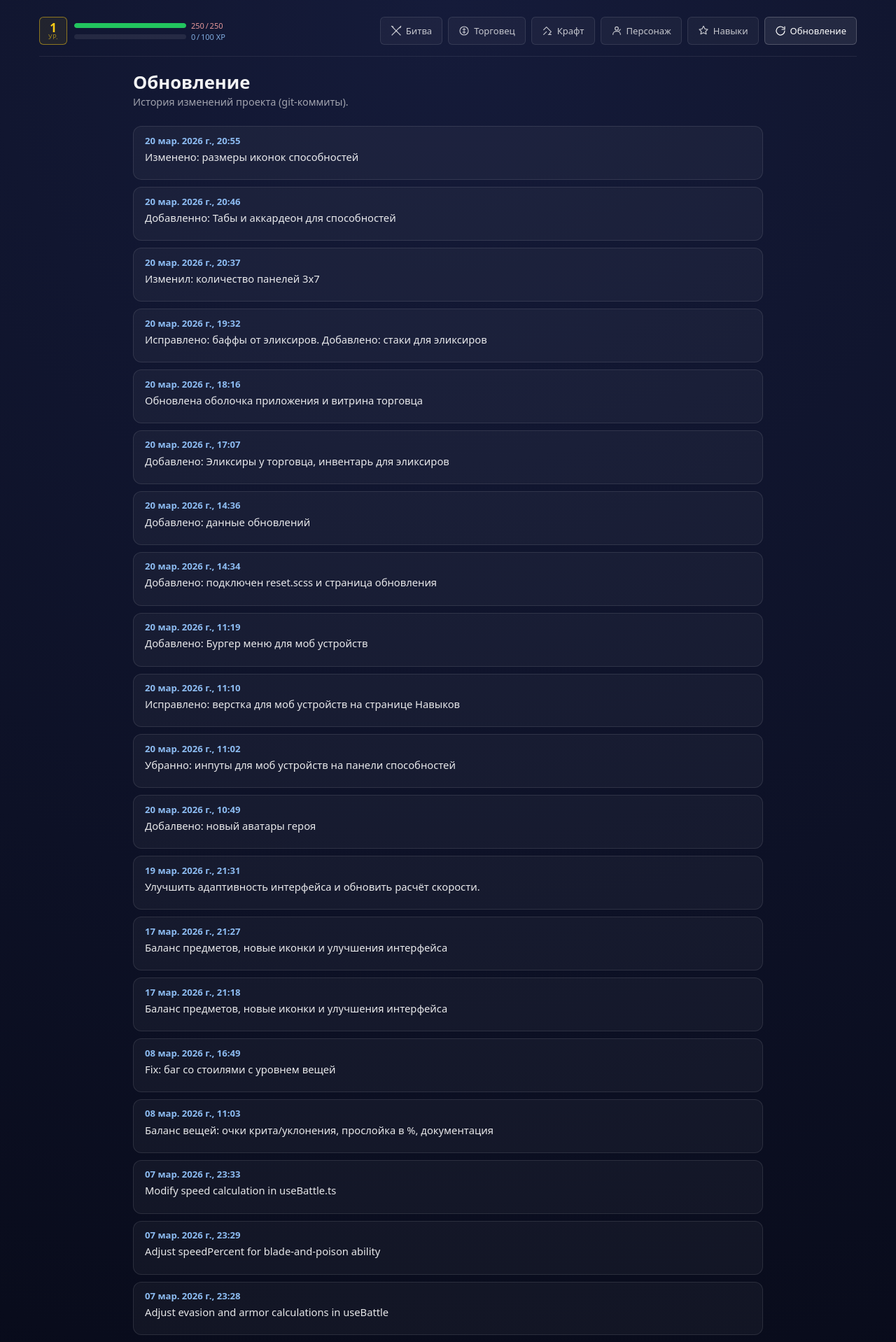
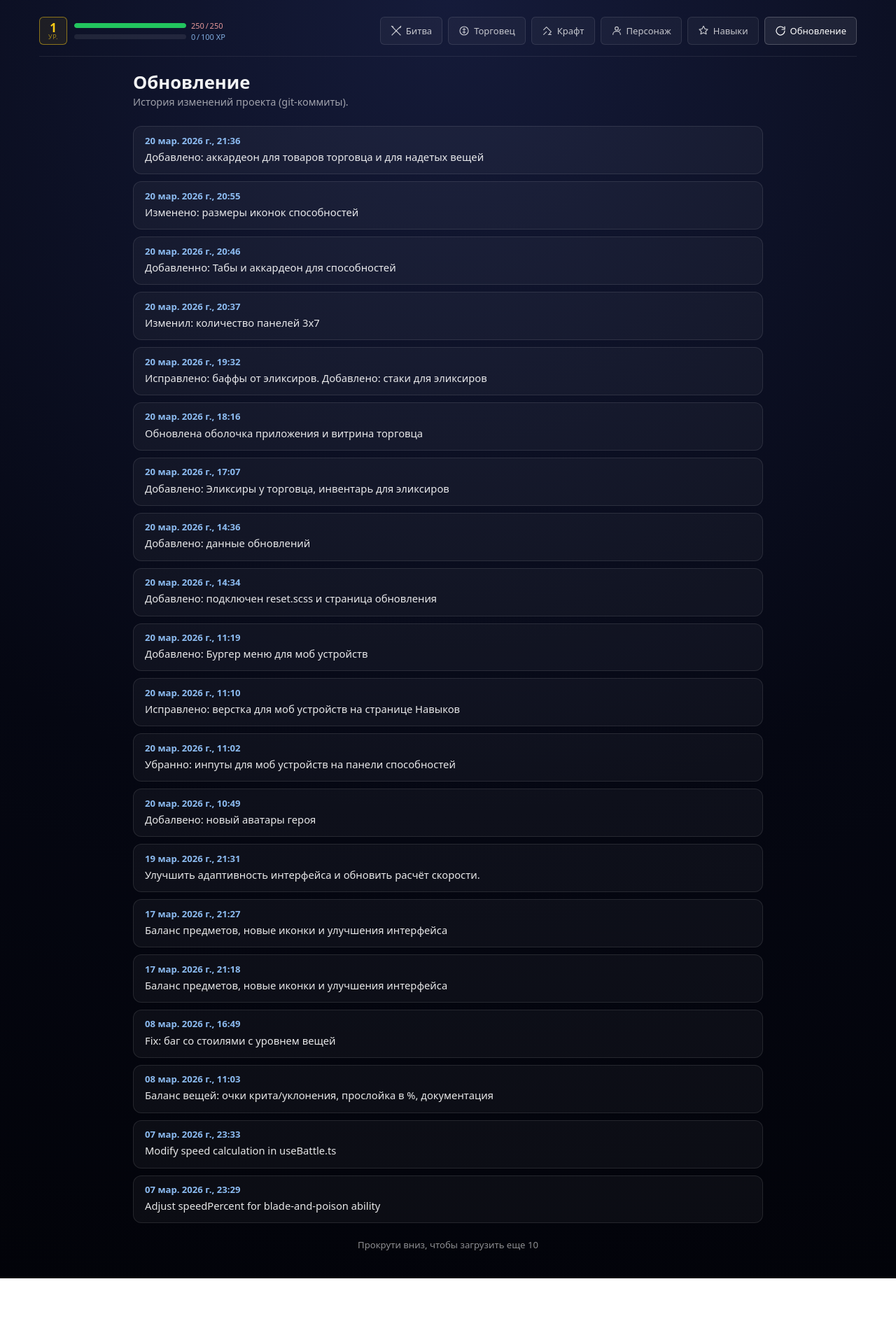
Before and after one commit to Ncomest/pve, a Vue app: page /update in a window 1280 px wide. Shown: the top 1918 px of the page at 70% size. After the commit the page ends 1827 px from the top, so only its background shows below. Built offline with nearby package versions, Linux system fonts and the light colour scheme.

Commit message:
Добавлено: скрол при пролистывании старницы обоновления

```diff
--- a/src/pages/Update/UpdatePage.vue
+++ b/src/pages/Update/UpdatePage.vue
@@ -1,16 +1,20 @@
 <script setup lang="ts">
-import { computed } from "vue";
+import { computed, onBeforeUnmount, onMounted, ref } from "vue";
 import commitsData from "@/pages/Update/commits.json";
 
 interface CommitEntry {
-  hash: string;
-  shortHash: string;
+  hash?: string;
+  shortHash?: string;
   date: string;
-  author: string;
+  author?: string;
   message: string;
 }
 
 const commitsRaw = commitsData as CommitEntry[];
+const COMMITS_PAGE_SIZE = 10;
+const visibleCount = ref(COMMITS_PAGE_SIZE);
+const loadMoreTrigger = ref<HTMLElement | null>(null);
+let observer: IntersectionObserver | null = null;
 
 const commits = computed(() =>
   commitsRaw.map((commit) => ({
@@ -19,6 +23,14 @@ const commits = computed(() =>
     message: (commit.message ?? "").replace(/^\uFEFF/, ""),
   })),
 );
+
+const visibleCommits = computed(() => commits.value.slice(0, visibleCount.value));
+const hasMoreCommits = computed(() => visibleCount.value < commits.value.length);
+
+function loadMoreCommits(): void {
+  if (!hasMoreCommits.value) return;
+  visibleCount.value += COMMITS_PAGE_SIZE;
+}
 
 function formatDate(iso: string): string {
   const date = new Date(iso);
@@ -31,6 +43,30 @@ function formatDate(iso: string): string {
     minute: "2-digit",
   });
 }
+
+onMounted(() => {
+  if (!loadMoreTrigger.value) return;
+
+  observer = new IntersectionObserver(
+    (entries) => {
+      const [entry] = entries;
+      if (!entry?.isIntersecting) return;
+      loadMoreCommits();
+    },
+    {
+      root: null,
+      rootMargin: "120px 0px",
+      threshold: 0,
+    },
+  );
+
+  observer.observe(loadMoreTrigger.value);
+});
+
+onBeforeUnmount(() => {
+  observer?.disconnect();
+  observer = null;
+});
 </script>
 
 <template>
@@ -39,14 +75,21 @@ function formatDate(iso: string): string {
     <p class="update-page__subtitle">История изменений проекта (git-коммиты).</p>
 
     <section class="update-page__list">
-      <article v-for="commit in commits" :key="commit.hash" class="update-card">
+      <article
+        v-for="(commit, index) in visibleCommits"
+        :key="commit.hash ?? `${commit.date}-${index}`"
+        class="update-card"
+      >
         <div class="update-card__meta">
           <span class="update-card__date">{{ formatDate(commit.date) }}</span>
-          <span class="update-card__author">{{ commit.author }}</span>
+          <span v-if="commit.author" class="update-card__author">{{ commit.author }}</span>
         </div>
         <div class="update-card__message">{{ commit.message }}</div>
-        <div class="update-card__hash">{{ commit.shortHash }}</div>
+        <div v-if="commit.shortHash" class="update-card__hash">{{ commit.shortHash }}</div>
       </article>
+
+      <div ref="loadMoreTrigger" class="update-page__load-trigger" />
+      <div v-if="hasMoreCommits" class="update-page__load-more-hint">Прокрути вниз, чтобы загрузить еще 10</div>
     </section>
   </div>
 </template>
@@ -76,6 +119,18 @@ function formatDate(iso: string): string {
   display: flex;
   flex-direction: column;
   gap: 10px;
+}
+
+.update-page__load-trigger {
+  width: 100%;
+  height: 1px;
+}
+
+.update-page__load-more-hint {
+  padding: 0.25rem 0 0.5rem;
+  font-size: 0.82rem;
+  text-align: center;
+  color: rgba(255, 255, 255, 0.55);
 }
 
 .update-card {
--- a/src/pages/Update/commits.json
+++ b/src/pages/Update/commits.json
@@ -1,4 +1,8 @@
 [
+  {
+    "date": "Fri Mar 20 21:36:17 2026",
+    "message": "Добавлено: аккардеон для товаров торговца и для надетых вещей"
+  },
   {
     "date": "Fri Mar 20 20:55:33 2026",
     "message": "Изменено: размеры иконок способностей"
```
